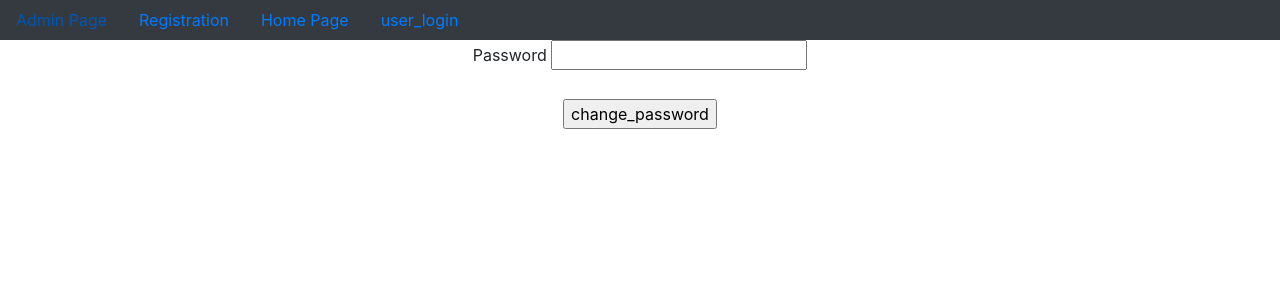
After one commit to anjaligovindhasamy/our_project33, a Django app: template templates/change_password.html in a window 1280 px wide. The commit adds this page. Shown: the top 300 px of the page. Run offline with Django 3.2, Linux system fonts and the light colour scheme; the template is opened without the code that fills it, so the values that code supplies are empty.

Commit message:
first commit

```diff
--- a/project33/urls.py
+++ b/project33/urls.py
@@ -25,4 +25,8 @@ urlpatterns = [
     path('registration/',registration,name='registration'),
     path('home/',home,name='home'),
     path('user_login/',user_login,name='user_login'),
+    path('profile_display/',profile_display,name='profile_display'),
+    path('change_password/',change_password,name='change_password'),
+    path('reset_password/',reset_password,name='reset_password'),
+    path('user_logout/',user_logout,name='user_logout'),
 ]+static(settings.MEDIA_URL, document_root=settings.MEDIA_ROOT)
--- /dev/null
+++ b/templates/change_password.html
@@ -0,0 +1,19 @@
+{% extends 'dummy.html' %}
+
+
+{% block title %}
+    <title>chnage Password Page</title>
+{% endblock %}
+
+{% block body_block %}
+    <center>
+
+        <form method="POST">
+            {% csrf_token %}
+
+            <label for="pw">Password</label>
+            <input type="password" name="pw" id="pw"><br><br>
+            <input type="submit" value="change_password">
+        </form>
+    </center>
+{% endblock %}
--- a/templates/dummy.html
+++ b/templates/dummy.html
@@ -12,12 +12,21 @@
     {% endblock %}
   </head>
   <body>
-    <nav>
+    <nav class="nav bg-dark nav-dark">
+      <a href="{% url 'admin:index' %}" class="nav-link">Admin Page</a>
+      <a href="{% url 'registration' %}" class="nav-link">Registration</a>
+      <a href="{% url 'home' %}" class="nav-link">Home Page</a>
 
-      <a href="{% url 'admin:index' %}" class="nav-link">Admin Page</a>
-      <a href="{% url 'registration' %}" class="nav-link">registration</a>
-      <a href="{% url 'home'%}" class="nav-link">home</a>
-      <a href="{% url 'user_login'%}" class="user_login">user_login</a>
+
+    {% if user.is_authenticated %}
+      <a href="{% url 'profile_display' %}" class="nav-link">profile_display</a>
+      <a href="{% url 'user_logout' %}" class="nav-link">user_logout</a>
+      <a href="{% url 'change_password' %}" class="nav-link">change_password</a>
+      {% else %}
+
+      <a href="{% url 'user_login' %}" class="nav-link">user_login</a>
+    {% endif %}
+
 
     </nav>
 
```
Also changed, not shown: app/views.py (+49 -1 lines), templates/profile_display.html (added, +34 -0 lines), templates/reset_password.html (added, +26 -0 lines), db.sqlite3, media/anjali1_1PHv8f8.jpg (added), media/flower.jpg (added).
